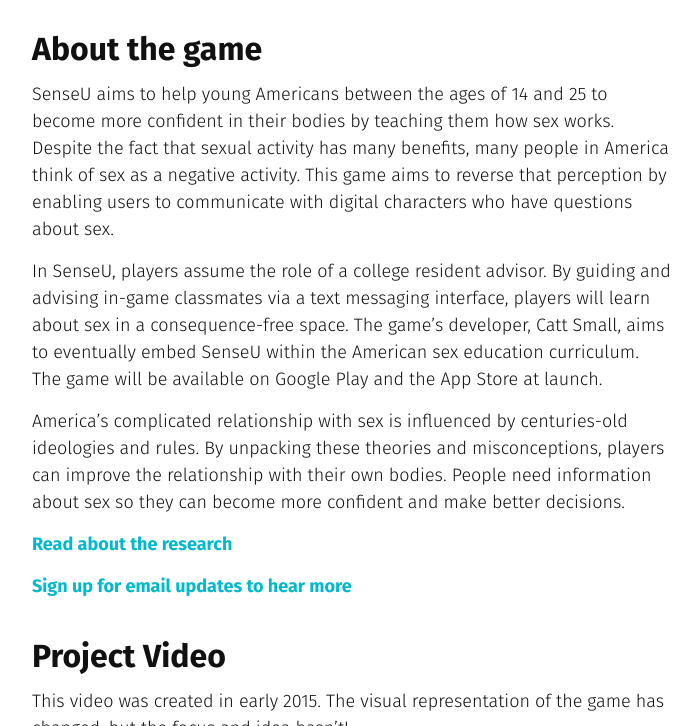
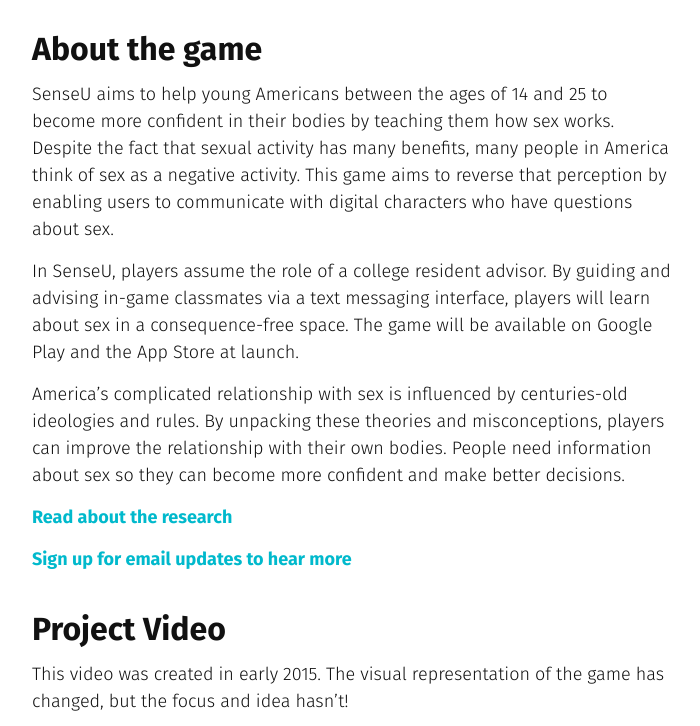
Before and after one commit to cattsmall/thesis-website, a Jekyll site: the page built from proposal.md, in a window 1280 px wide and 900 px high, scrolled down 924 px, cut to the strip 0-726 px from the top of the window. Shown: the whole strip, without its empty margins (288-988 px from the left). Built offline with Jekyll 4.4.1, drawn with Linux system fonts in a browser that asks for light colours.

Commit message:
update to proposal

```diff
--- a/proposal.md
+++ b/proposal.md
@@ -11,7 +11,7 @@
 
 SenseU aims to help young Americans between the ages of 14 and 25 to become more confident in their bodies by teaching them how sex works. Despite the fact that sexual activity has many benefits, many people in America think of sex as a negative activity. This game aims to reverse that perception by enabling users to communicate with digital characters who have questions about sex.
 
-In SenseU, players assume the role of a college resident advisor. By guiding and advising in-game classmates via a text messaging interface, players will learn about sex in a consequence-free space. The game's developer, Catt Small, aims to eventually embed SenseU within the American sex education curriculum. The game will be available on Google Play and the App Store at launch.
+In SenseU, players assume the role of a college resident advisor. By guiding and advising in-game classmates via a text messaging interface, players will learn about sex in a consequence-free space. The game will be available on Google Play and the App Store at launch.
 
 America's complicated relationship with sex is influenced by centuries-old ideologies and rules. By unpacking these theories and misconceptions, players can improve the relationship with their own bodies. People need information about sex so they can become more confident and make better decisions.
 
```
